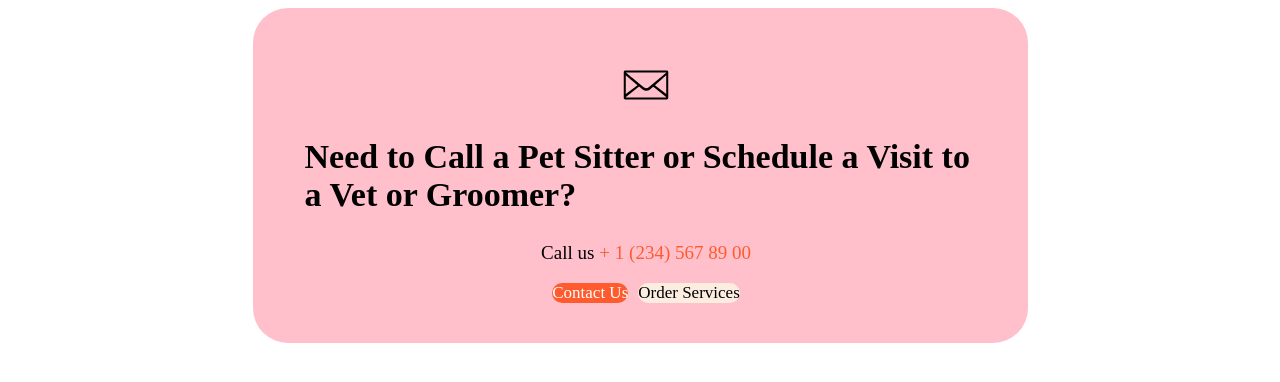
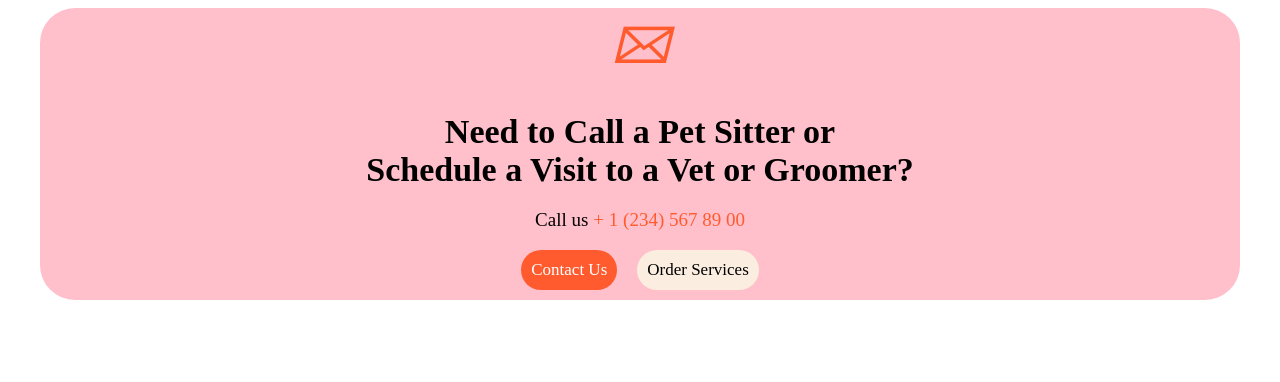
Before and after one commit to AAnasteisha/706-1, a plain HTML site: page index.html in a window 1280 px wide. Drawn offline with Linux system fonts and the light colour scheme.

Commit message:
almost css

```diff
--- a/index.html
+++ b/index.html
@@ -1,31 +1,30 @@
 <style>
     .contact-panel {
         background-color: pink;
-        padding: 52px 40px 40px 52px;
+        padding: 0, 40px;
         margin: auto;
         border-radius: 35px;
-        width: 683px;
+        max-width: 1200px;
     }
 
     .contact-panel-decoration {
         display: flex;
         justify-content: center;
-        /*color: rgb(255, 91, 46);*/
-        font-size: 17px;
+        color: rgb(255, 91, 46);
+        font-size: 50px;
+        font-weight: bold;
     }
 
     .panel-heading-text {
         display: flex;
         justify-content: center;
         font-size: 34px;
-        /*overflow-wrap: break-word;
-        flex-wrap:wrap;*/
     }
 
     .contact-text-number {
         display: flex;
         justify-content: center;
-        gap:5px;
+        gap: 5px;
         font-size: 19px;
     }
 
@@ -34,39 +33,65 @@
         color: rgb(255, 91, 46);
     }
 
-    .buttons {
+    .contact-service-button {
         display: flex;
+        flex-direction: column;
         justify-content: center;
-        gap: 10px;
+        gap: 20px;
         font-size: 17px;
     }
-    .button1 {
+
+    @media(min-width:470px) {
+        .contact-service-button {
+            display: flex;
+            flex-direction: row;
+            justify-content: center;
+            flex: 1;
+            align-items: center;
+        }
+    }
+
+    .contact-button {
         text-decoration: none;
         color: white;
         background-color: rgb(255, 91, 46);
         border-radius: 25px;
+        margin-bottom: 10px;
+        padding: 10px;
+
     }
 
-    .button2 {
+    .contact-button:hover {
+        background-color: #424875;
+    }
+
+    .service-button {
         text-decoration: none;
         color: black;
         background-color: rgb(251, 237, 223);
         border-radius: 25px;
+        margin-bottom: 10px;
+        padding: 10px;
+
     }
 </style>
 <!--Nastia Chorniy-->
 <div class="contact-panel">
     <div class="contact-panel-decoration">
-        <img src="img/letter-symbol.svg" width="50" alt="letter-symbol">
+        <i class="fa-thin fa-envelope">🖂</i>
     </div>
-    <h2 class="panel-heading-text">Need to Call a Pet Sitter or
-        Schedule a Visit to a Vet or Groomer?</h2>
+    <h2>
+        <span class="panel-heading-text">Need to Call a Pet Sitter or</span>
+        <span class="panel-heading-text">Schedule a Visit to a Vet or Groomer?</span>
+    </h2>
     <p class="contact-text-number">
         <span class="contact-text">Call us</span>
         <a href="#" class="contact-number">+ 1 (234) 567 89 00</a>
     </p>
-    <div class="buttons">
-        <a href="#" class="button1">Contact Us</a>
-        <a href="#" class="button2">Order Services</a>
+    <div class="contact-service-button">
+        <a href="#" class="contact-button">Contact Us</a>
+    <!--</div>
+    <div class="contact-service-button">-->
+        <a href="#" class="service-button">Order Services</a>
     </div>
 </div>
```
